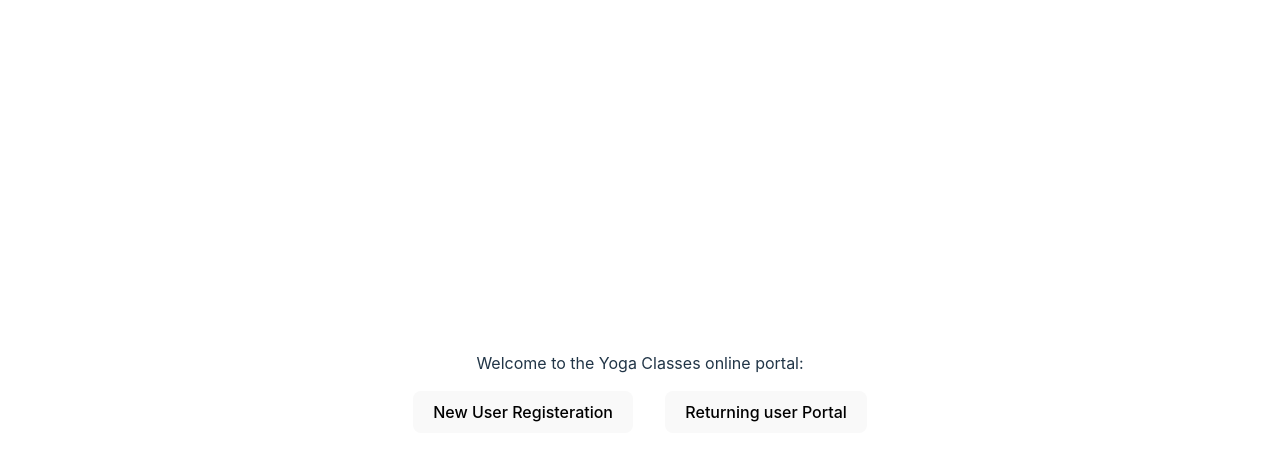
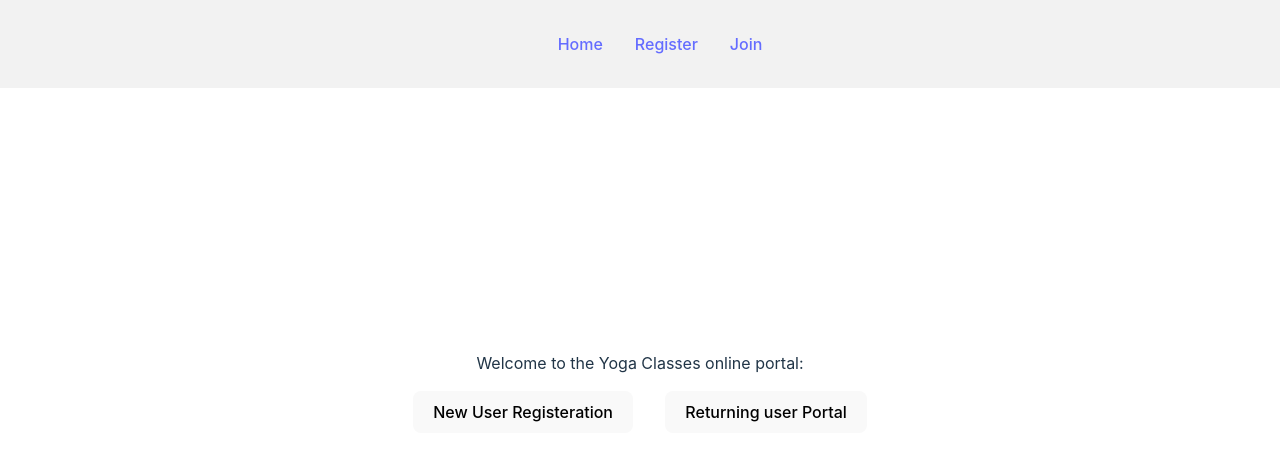
Before and after one commit to Mohit-3430/FlexMoneyAssignment, a React (Vite) app in the folder client/: page / in a window 1280 px wide. Shown: the top 460 px of the page. Built offline with nearby package versions, Linux system fonts and the light colour scheme.

Commit message:
Added Nav bar

```diff
--- /dev/null
+++ b/client/src/components/Nav.jsx
@@ -0,0 +1,28 @@
+import React from 'react'
+import { Link } from "react-router-dom"
+
+const Nav = () => {
+    return (
+        <>
+            <div className='nav'>
+                <ul className='nav-links'>
+                    {/* <Link to='/' ><li>Home</li></Link>
+                    <Link to='/register' ><li>Register</li></Link>
+                    <Link to='/verify' ><li>Join</li></Link> */}
+
+                    <li>
+                        <Link to="/">Home</Link>
+                    </li>
+                    <li>
+                        <Link to="/register">Register</Link>
+                    </li>
+                    <li>
+                        <Link to="/verify">Join</Link>
+                    </li>
+                </ul>
+            </div>
+        </>
+    )
+}
+
+export default Nav
--- a/client/src/index.css
+++ b/client/src/index.css
@@ -57,6 +57,25 @@ button {
   transition: border-color 0.25s;
 }
 
+.nav {
+  text-align: center;
+  position: fixed;
+  top: 0;
+  left: 50%;
+  transform: translateX(-50%);
+  width: 100%;
+  background-color: #f2f2f2;
+}
+
+.nav-links {
+  list-style: none;
+  display: flex;
+  justify-content: center;
+}
+.nav-links li {
+  margin: 1rem 1rem;
+}
+
 button:hover {
   border-color: #646cff;
 }
--- a/client/src/pages/Home.jsx
+++ b/client/src/pages/Home.jsx
@@ -1,10 +1,12 @@
 import React from 'react'
 import { useNavigate } from "react-router-dom";
+import Nav from "../components/Nav"
 
 const Home = () => {
   const navigate = useNavigate();
   return (
     <>
+      <Nav />
       <div>Welcome to the Yoga Classes online portal:</div>
       <button onClick={() => navigate("/register")}>New User Registeration</button>
       <button onClick={() => navigate("/verify")}>Returning user Portal</button>
--- a/client/src/pages/Payment.jsx
+++ b/client/src/pages/Payment.jsx
@@ -5,6 +5,7 @@ import { ToastContainer, toast } from "react-toastify";
 import 'react-toastify/dist/ReactToastify.css';
 import { checkExpiry, convert } from "../utils/utils"
 import { MdOutlineDone } from "react-icons/md";
+import Nav from "../components/Nav";
 
 const Payment = () => {
     const [subid, setSubid] = useState("")
@@ -67,6 +68,7 @@ const Payment = () => {
 
     return (
         <>
+            <Nav />
             <h2>Payment Details</h2>
             <div><u>User Details</u></div>
             <div className="data">
--- a/client/src/pages/Registration.jsx
+++ b/client/src/pages/Registration.jsx
@@ -2,6 +2,7 @@ import { useState } from "react"
 import { ToastContainer, toast, Flip, Slide } from "react-toastify";
 import 'react-toastify/dist/ReactToastify.css';
 import { useNavigate } from "react-router-dom";
+import Nav from "../components/Nav"
 
 import axios from "axios"
 
@@ -55,6 +56,7 @@ const Registration = () => {
 
   return (
     <>
+      <Nav />
       <h1>Yoga Batch Registration</h1>
 
       <form onSubmit={register}>
--- a/client/src/pages/Verification.jsx
+++ b/client/src/pages/Verification.jsx
@@ -3,6 +3,7 @@ import { useNavigate } from 'react-router-dom'
 import { ToastContainer, toast, Slide } from 'react-toastify'
 import 'react-toastify/dist/ReactToastify.css';
 import axios from "axios"
+import Nav from "../components/Nav"
 
 const Verification = () => {
   const navigate = useNavigate()
@@ -45,6 +46,7 @@ const Verification = () => {
   }
   return (
     <>
+      <Nav />
       <h1>Join a Bacth</h1>
       <div><u>Enter your details:</u></div>
       <br />
```
